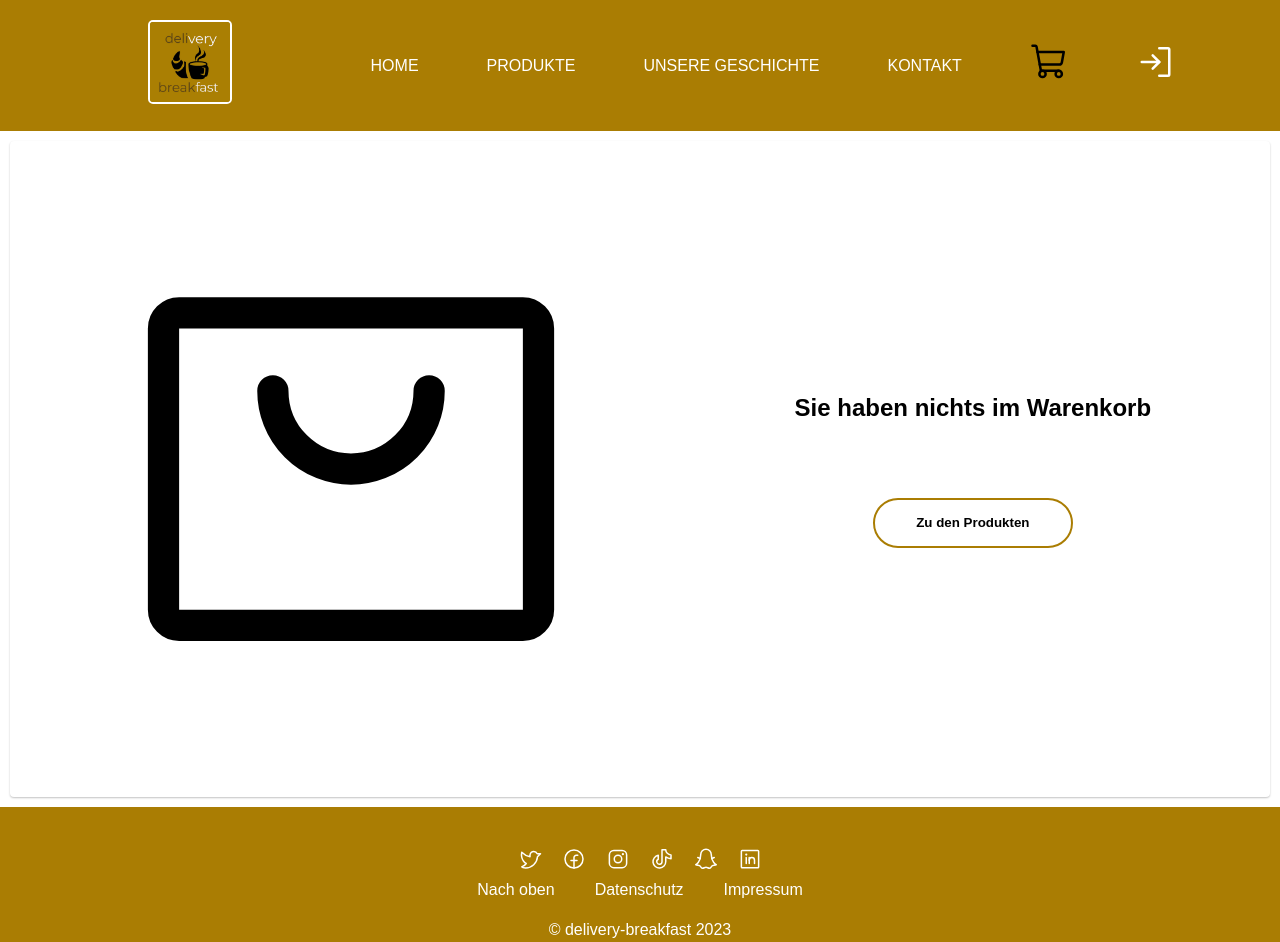
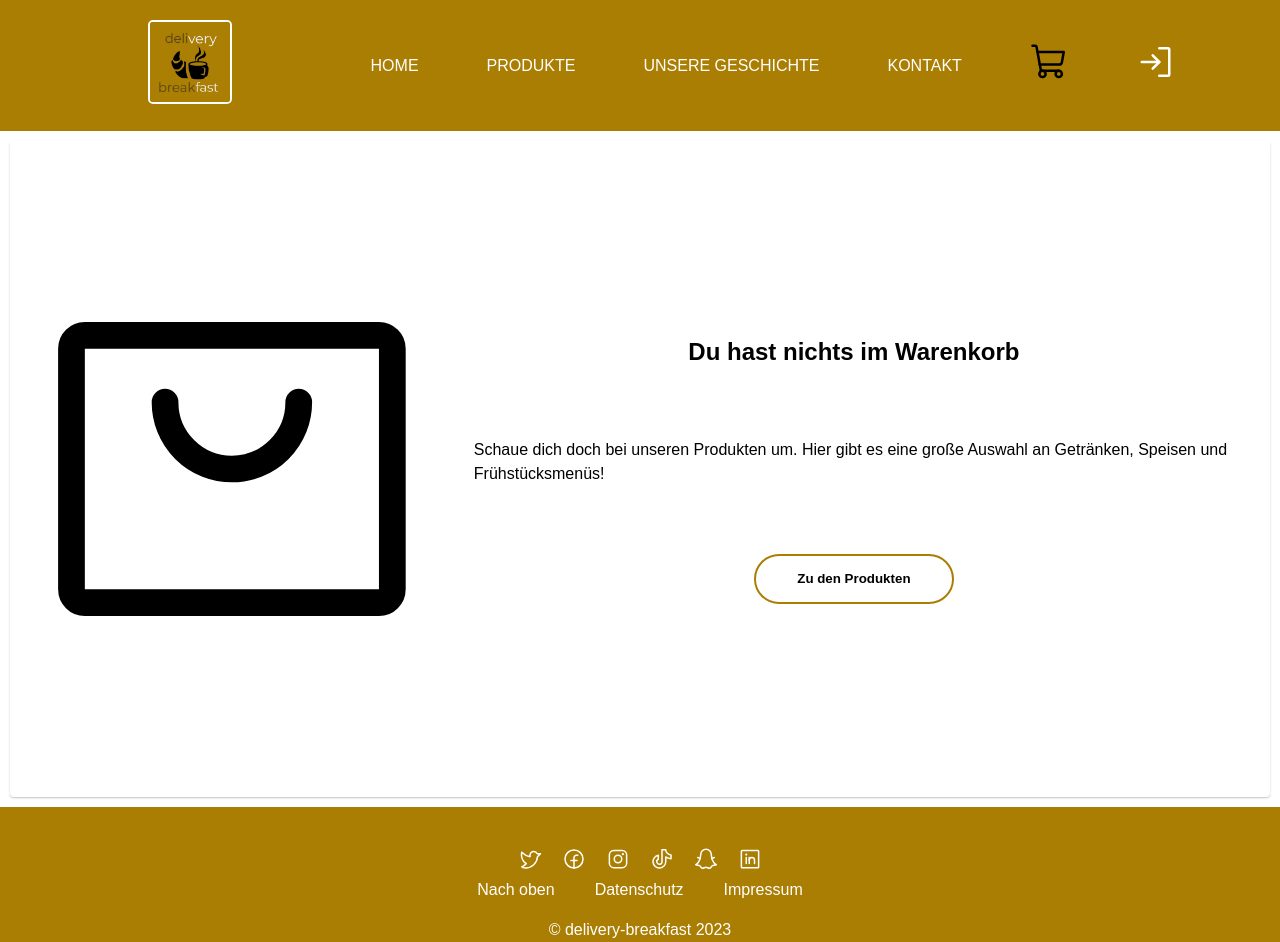
Before and after one commit to 2204Simon/Website-dynamisch, a React (Create React App) app in the folder my-app/: page /Bestellung in a window 1280 px wide. Built offline with nearby package versions, Linux system fonts and the light colour scheme.

Commit message:
Text, dass noch mehr bei Warenkorb steht wenn leer

```diff
--- a/my-app/src/pages/bestellung/Bestellung.tsx
+++ b/my-app/src/pages/bestellung/Bestellung.tsx
@@ -34,7 +34,11 @@ function WarenkorbSeite(): JSX.Element {
   return cartItems.length === 0 ? (
     <NoOrderContainer>
       <NoOrderTextWrapper>
-        <h2 style={{ color: "black" }}>Sie haben nichts im Warenkorb</h2>
+        <h2 style={{ color: "black" }}>Du hast nichts im Warenkorb</h2>
+        <p>
+          Schaue dich doch bei unseren Produkten um. Hier gibt es eine große
+          Auswahl an Getränken, Speisen und Frühstücksmenüs!
+        </p>
         <RouterLink to="/Produkte">
           <Button className="white-orange black-color">Zu den Produkten</Button>
         </RouterLink>
```
